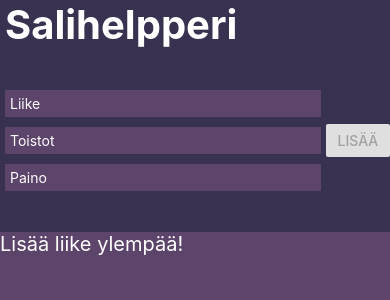
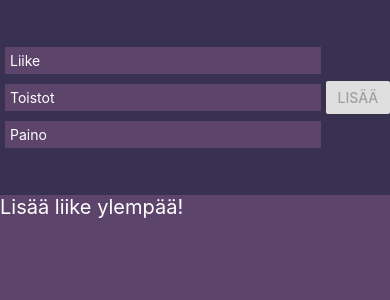
Before and after one commit to panukettu/arska, a React Native app: screen / in a window 390 px wide. Shown: the top 300 px of the page. Built offline with nearby package versions, Linux system fonts and the light colour scheme.

Commit message:
Get title value from props

```diff
--- a/src/js/header/Header.js
+++ b/src/js/header/Header.js
@@ -5,7 +5,7 @@ export default class Header extends React.Component {
   render() {
     return(
       <View style={styles.container}>
-        <Text style={styles.title}>Salihelpperi</Text>
+        <Text style={styles.title}>{this.props.title}</Text>
       </View>
     );
   }
```
